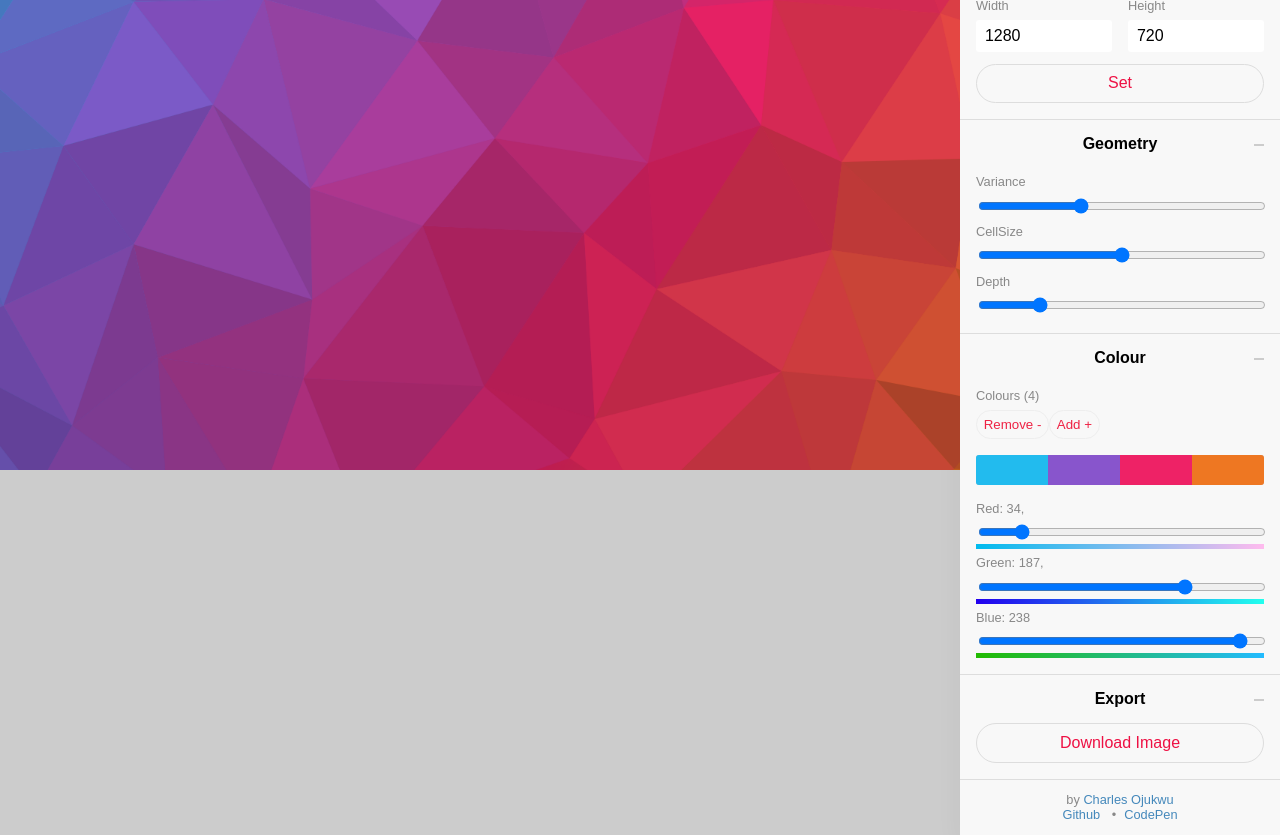
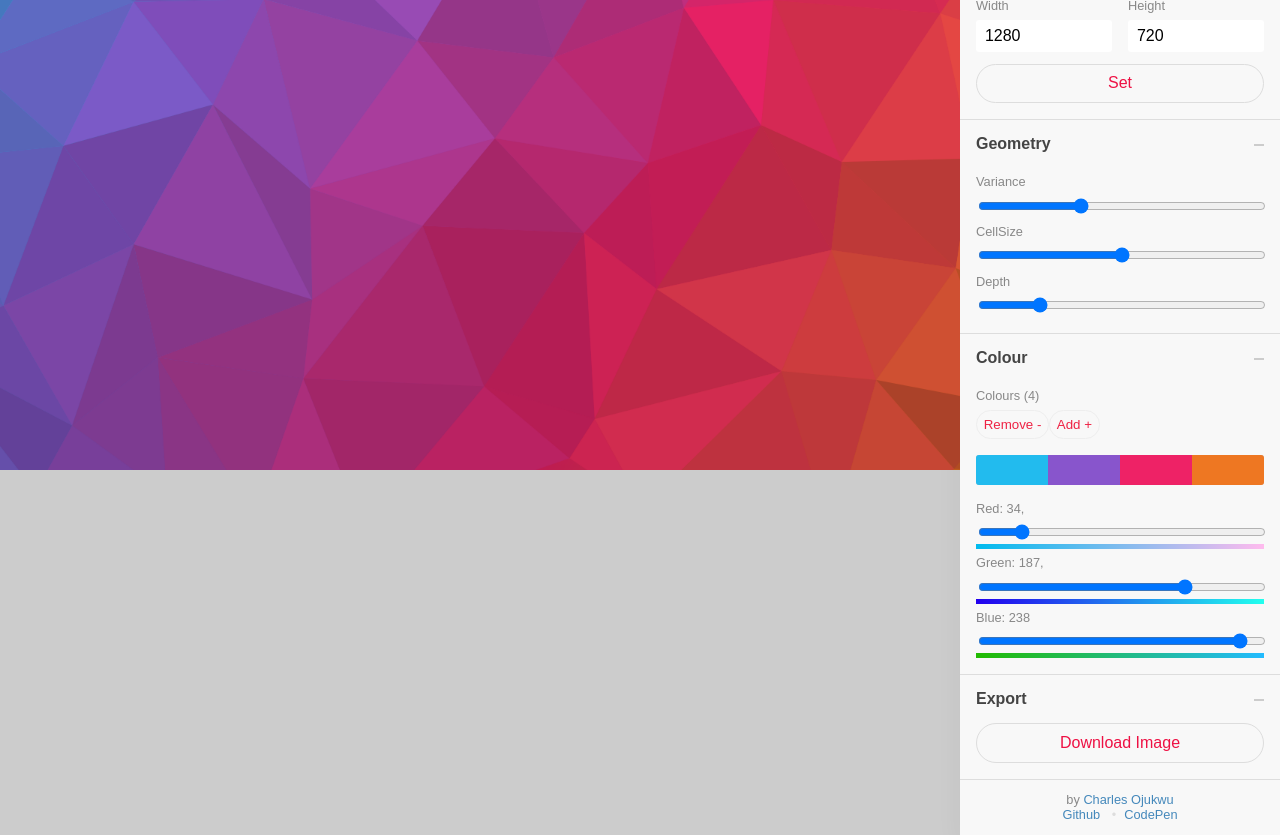
Before and after one commit to cojdev/lowpoly, a React app: page / in a window 1280 px wide. Shown: the part 200-1035 px from the top of the page. Built offline with nearby package versions, Linux system fonts and the light colour scheme; the HTML template or start-up script is replaced by a standard one.

Commit message:
Merged with dev branch

```diff
--- a/package.json
+++ b/package.json
@@ -1,8 +1,8 @@
 {
   "name": "lowpoly",
   "version": "1.0.0",
-  "description": "Low Poly Background Generator",
-  "main": "gulpfile.js",
+  "description": "LowPoly Generator",
+  "main": "index.js",
   "directories": {
     "doc": "docs"
   },
--- a/src/js/App.jsx
+++ b/src/js/App.jsx
@@ -21,7 +21,7 @@ const GlobalStyles = createGlobalStyle`
     }
 
     html {
-        font-family: 'Manrope', sans-serif;
+        font-family: 'Nunito Sans', sans-serif;
         color: #333;
         background: #ccc;
         font-size: 16px;
--- a/src/js/Controls.jsx
+++ b/src/js/Controls.jsx
@@ -49,15 +49,12 @@ const Footer = styled.footer`
 		:after {
 			content: " •";
 			margin: 0 .5rem;
-			color: #888;
+			color: #ddd;
 		}
     }
 `;
 
 export default class Controls extends React.Component {
-    // handleSaveImage() {
-
-    // }
 
     render() {
         let settings = this.props.settings;
--- a/src/js/widgets/ControlGroup.jsx
+++ b/src/js/widgets/ControlGroup.jsx
@@ -18,6 +18,9 @@ const Heading = styled.button`
     margin: 0;
     font-size: 1em;
     outline: none;
+    text-align: left;
+    color: #444;
+    font-family: inherit;
 `;
 
 const Arrow = styled.div`
```
Also changed, not shown: 7 other files (tests, documents, lock files or other folders). Lines whose indentation alone changed are shown as unchanged.
